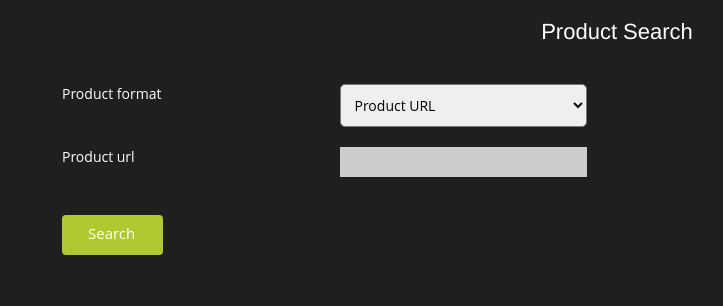
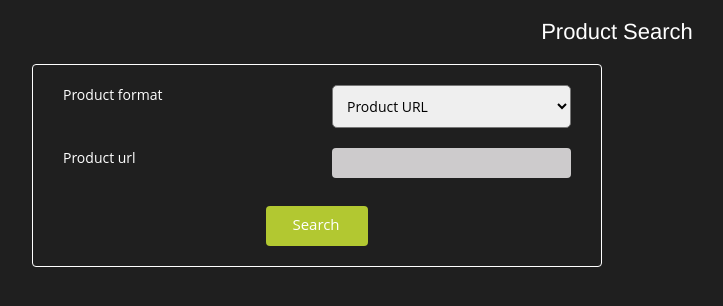
Before and after one commit to vivek-sethia/opapo, a Flask app: page /search in a window 1280 px wide. Shown: the top 306 px of the page, without its empty margins (23-746 px from the left). Run offline with Flask 2, Linux system fonts and the light colour scheme; parts of the project's set-up code (start-up, migrations or seed data) failed here and were passed over; some libraries are stand-ins or nearby versions.

Commit message:
[ui] - style changes in search page

```diff
--- a/app/static/css/app.css
+++ b/app/static/css/app.css
@@ -10,6 +10,20 @@ body {
 h2 {
     text-align: center;
     margin-bottom: 20px;
+}
+
+.search_container > div {
+    border : 1px solid #ffffff;
+    border-radius : 4px;
+    width : 50%;
+}
+
+.search_button {
+    text-align: center;
+}
+
+input#product {
+    border-radius: 4px;
 }
 
 #hosting-table .column li {
@@ -61,6 +75,10 @@ select {
     margin :1em;
     font-size : 1em;
     font-weight:bold;
+}
+
+.search  .back {
+    font-size : 20px;
 }
 
 a:visited {
@@ -116,5 +134,5 @@ a:visited {
     float: left;
     height: 21px;
     display: block;
-    width: 0%
+    width: 0;
 }
--- a/app/templates/search.html
+++ b/app/templates/search.html
@@ -4,9 +4,9 @@
 {% block content %}
     <div class="page-loader"><img src="../static/img/loader.gif" /></div>
     <h2>Product Search</h2>
-    <div class="container">
+    <div class="container search_container">
         <div class="row">
-            <div class="col-sm-6 col-lg-6">
+            <div class="col-sm-12 col-lg-12">
                 <form action="" method="post" name="search">
                     {{ form.hidden_tag() }}
                     <p>
@@ -23,7 +23,7 @@
                             <span style="color: red;">[{{ error }}]</span>
                         {% endfor %}<br>
                     </p>
-                    <p><div class="col-sm-6 col-lg-6"><input type="submit" id="search" value="Search"></div></p>
+                    <p><div class="col-sm-12 col-lg-12 search_button" ><input type="submit" id="search" value="Search"></div></p>
                 </form>
             </div>
         </div>
```
